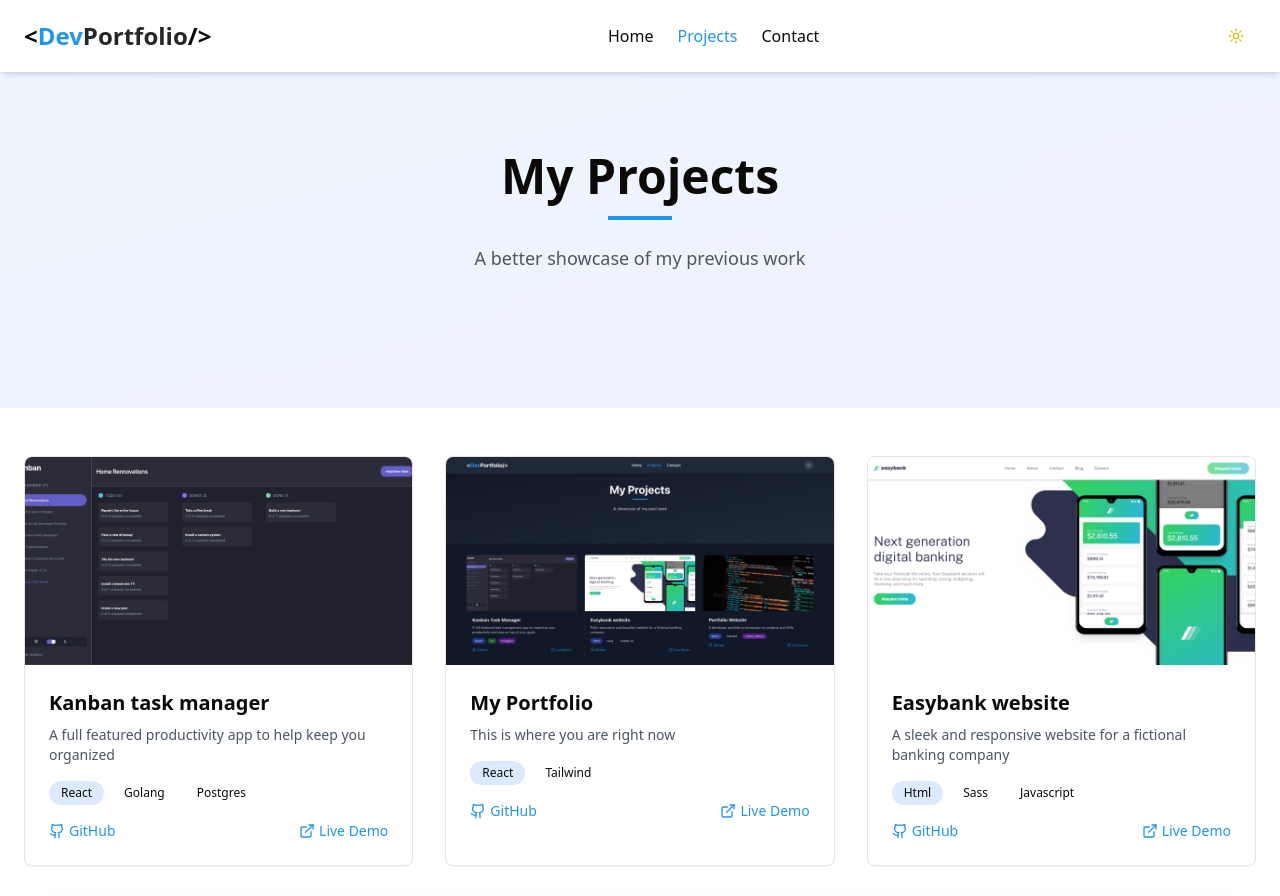
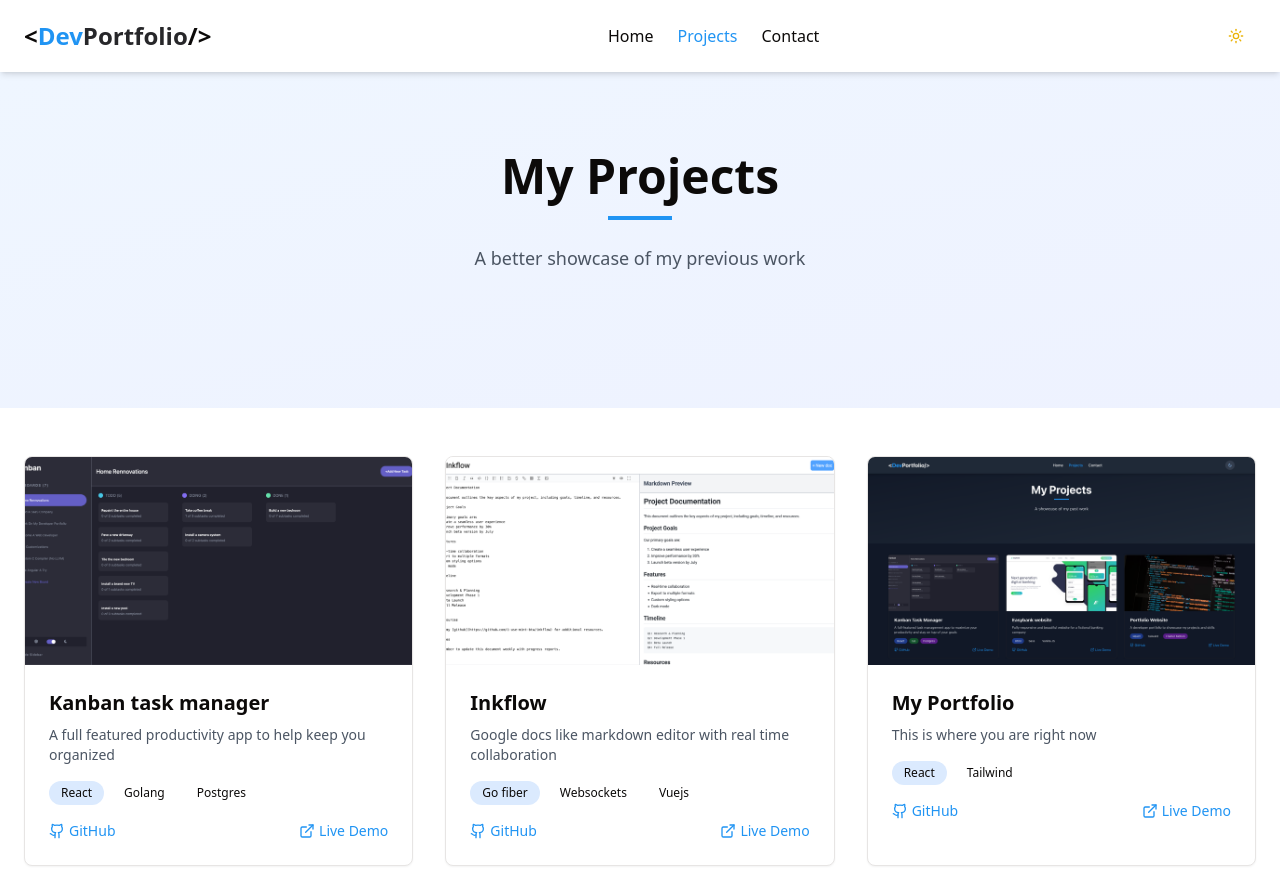
Before and after one commit to i-use-mint-btw/personal-portfolio, a React (Vite) app: page /projects in a window 1280 px wide. Shown: the top 896 px of the page. Built offline with nearby package versions, Linux system fonts and the light colour scheme.

Commit message:
Added inkflow project

```diff
--- a/src/data/projects.ts
+++ b/src/data/projects.ts
@@ -1,8 +1,7 @@
-import kanbanTaskManager from "../assets/kanban.png"
-import portfolio from "../assets/portfolio.png"
-import easybank from "../assets/easybank.png"
-//import inkflow from "../assets/inkflow.png"
-
+import easybank from "../assets/easybank.png";
+import kanbanTaskManager from "../assets/kanban.png";
+import portfolio from "../assets/portfolio.png";
+import inkflow from "../assets/inkflow.png"
 
 export interface Technology {
   name: string;
@@ -28,24 +27,25 @@ export const projects: Project[] = [
     technologies: [
       { name: "React", color: "blue" },
       { name: "Golang", color: "green" },
-      { name: "Postgres", color: "purple" }
+      { name: "Postgres", color: "purple" },
     ],
     githubUrl: "https://github.com/i-use-mint-btw/task-manager",
-    liveUrl: "https://frontend-production-a6dc.up.railway.app/"
+    liveUrl: "https://frontend-production-a6dc.up.railway.app/",
   },
-/*   {
+  {
     id: 2,
     title: "Inkflow",
-    description: "Google docs like markdown editor with real time collaboration",
+    description:
+      "Google docs like markdown editor with real time collaboration",
     image: inkflow,
     technologies: [
       { name: "Go fiber", color: "blue" },
       { name: "Websockets", color: "green" },
-      { name: "Vuejs", color: "purple" }
+      { name: "Vuejs", color: "purple" },
     ],
     githubUrl: "https://github.com/i-use-mint-btw/inkflow",
-    liveUrl: "add this link"
-  }, */
+    liveUrl: "https://frontend-production-050c.up.railway.app/",
+  },
   {
     id: 3,
     title: "My Portfolio",
@@ -53,22 +53,23 @@ export const projects: Project[] = [
     image: portfolio,
     technologies: [
       { name: "React", color: "blue" },
-      { name: "Tailwind", color: "green" }
+      { name: "Tailwind", color: "green" },
     ],
     githubUrl: "https://github.com/i-use-mint-btw/personal-portfolio",
-    liveUrl: "#"
+    liveUrl: "#",
   },
   {
     id: 4,
     title: "Easybank website",
-    description: "A sleek and responsive website for a fictional banking company",
+    description:
+      "A sleek and responsive website for a fictional banking company",
     image: easybank,
     technologies: [
       { name: "Html", color: "blue" },
       { name: "Sass", color: "green" },
-      { name: "Javascript", color: "purple" }
+      { name: "Javascript", color: "purple" },
     ],
     githubUrl: "https://github.com/i-use-mint-btw/easybank",
-    liveUrl: "https://i-use-mint-btw.github.io/easybank/"
+    liveUrl: "https://i-use-mint-btw.github.io/easybank/",
   },
-]
+];
```
Also changed, not shown: src/assets/inkflow.png (added).
